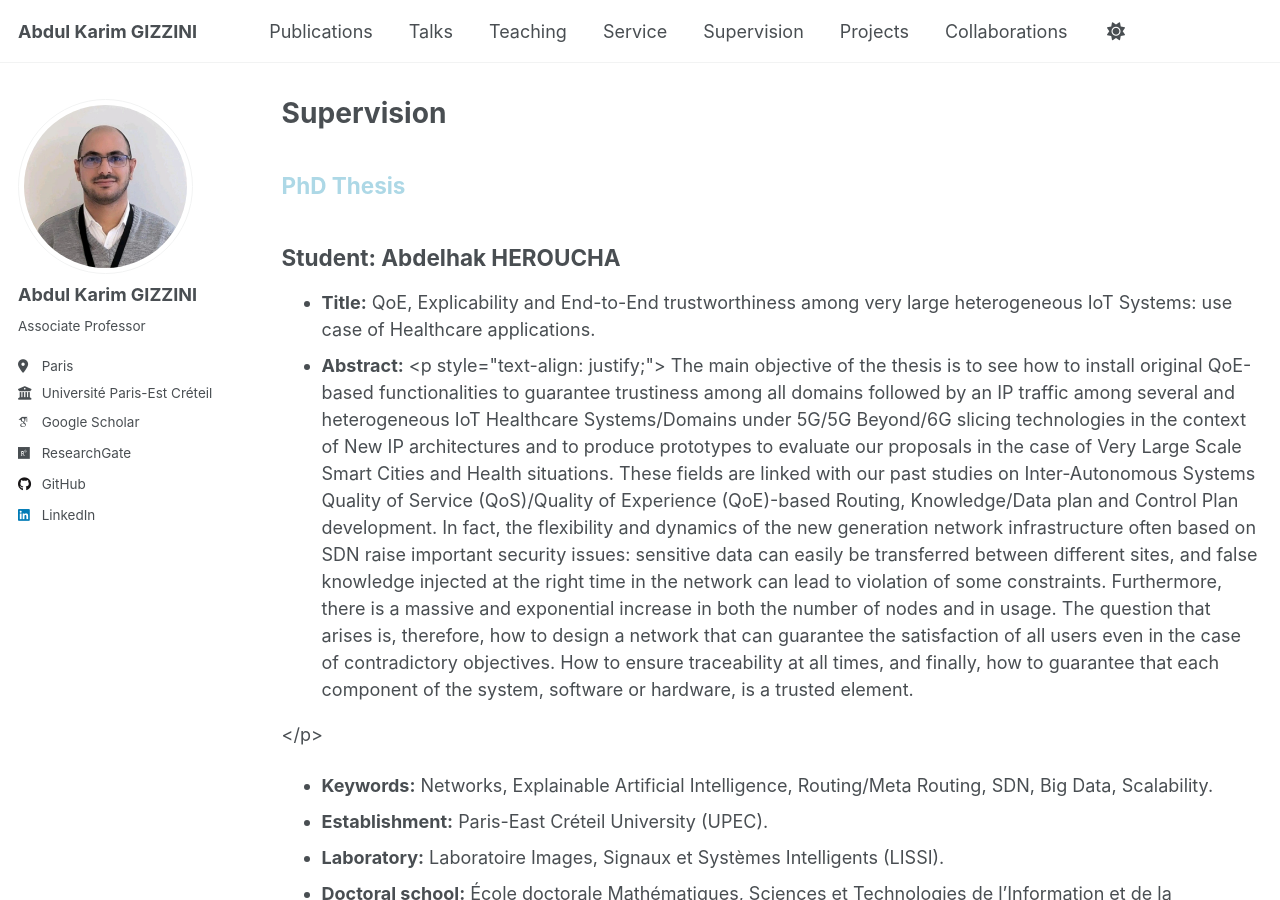
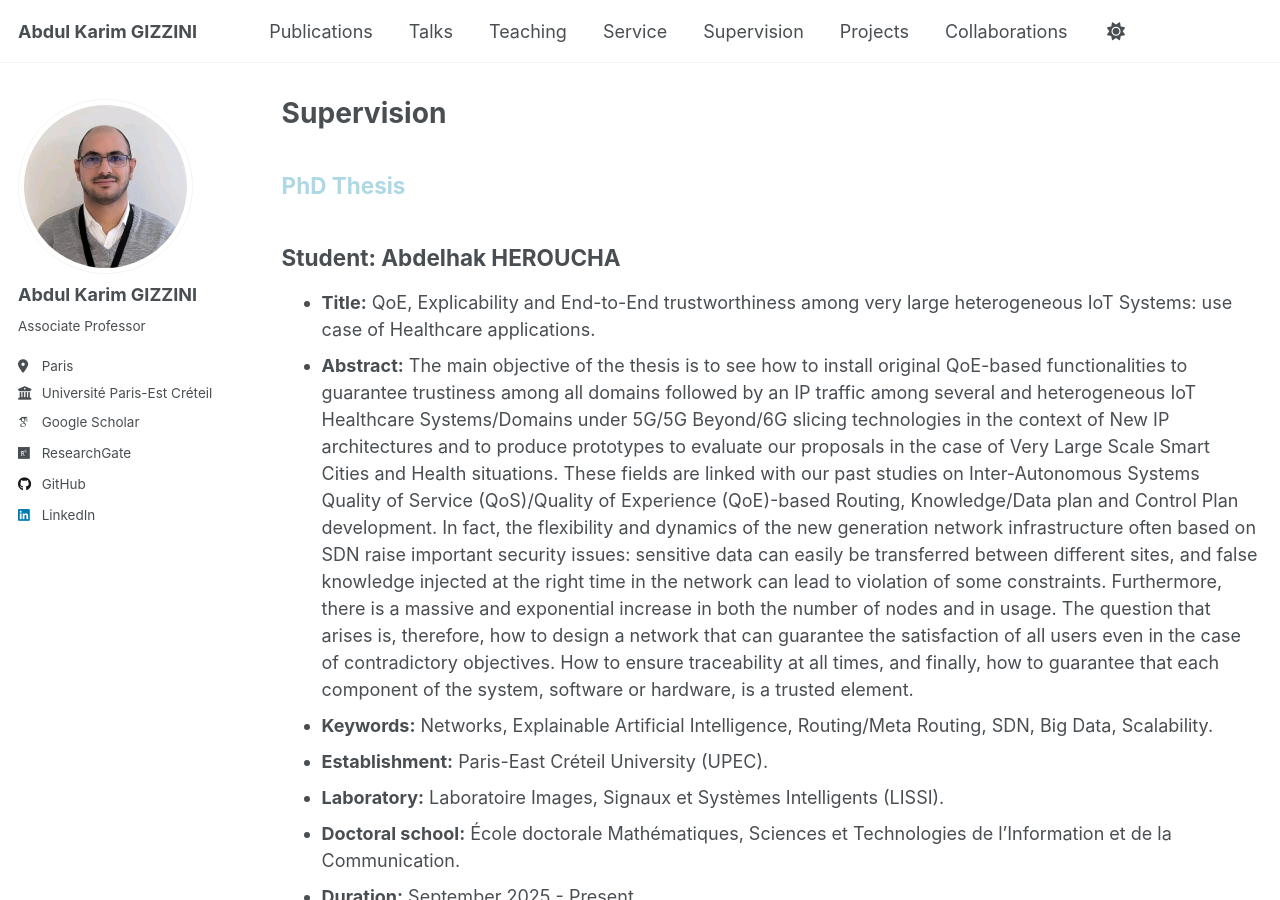
Before and after one commit to abdulkarimgizzini/abdulkarimgizzini-website, a Jekyll site: the page built from _pages/supervision.md, in a window 1280 px wide and 900 px high. Built offline with Jekyll 4.4.1, drawn with Linux system fonts in a browser that asks for light colours; some web fonts are replaced; a script that is not in the unit is left out.

Commit message:
Update supervision.md

```diff
--- a/_pages/supervision.md
+++ b/_pages/supervision.md
@@ -12,8 +12,7 @@
 ## Student: Abdelhak HEROUCHA
 
 * **Title:** QoE, Explicability and End-to-End trustworthiness among very large heterogeneous IoT Systems: use case of Healthcare applications.
-* **Abstract:** <p style="text-align: justify;"> The main objective of the thesis is to see how to install original QoE-based functionalities to guarantee trustiness among all domains followed by an IP traffic among several and heterogeneous IoT Healthcare Systems/Domains under 5G/5G Beyond/6G slicing technologies in the context of New IP architectures and to produce prototypes to evaluate our proposals in the case of Very Large Scale Smart Cities and Health situations. These fields are linked with our past studies on Inter-Autonomous Systems Quality of Service (QoS)/Quality of Experience (QoE)-based Routing, Knowledge/Data plan and Control Plan development. In fact, the flexibility and dynamics of the new generation network infrastructure often based on SDN raise important security issues: sensitive data can easily be transferred between different sites, and false knowledge injected at the right time in the network can lead to violation of some constraints. Furthermore, there is a massive and exponential increase in both the number of nodes and in usage. The question that arises is, therefore, how to design a network that can guarantee the satisfaction of all users even in the case of contradictory objectives. How to ensure traceability at all times, and finally, how to guarantee that each component of the system, software or hardware, is a trusted element.
-</p>
+* **Abstract:** The main objective of the thesis is to see how to install original QoE-based functionalities to guarantee trustiness among all domains followed by an IP traffic among several and heterogeneous IoT Healthcare Systems/Domains under 5G/5G Beyond/6G slicing technologies in the context of New IP architectures and to produce prototypes to evaluate our proposals in the case of Very Large Scale Smart Cities and Health situations. These fields are linked with our past studies on Inter-Autonomous Systems Quality of Service (QoS)/Quality of Experience (QoE)-based Routing, Knowledge/Data plan and Control Plan development. In fact, the flexibility and dynamics of the new generation network infrastructure often based on SDN raise important security issues: sensitive data can easily be transferred between different sites, and false knowledge injected at the right time in the network can lead to violation of some constraints. Furthermore, there is a massive and exponential increase in both the number of nodes and in usage. The question that arises is, therefore, how to design a network that can guarantee the satisfaction of all users even in the case of contradictory objectives. How to ensure traceability at all times, and finally, how to guarantee that each component of the system, software or hardware, is a trusted element.
 * **Keywords:** Networks, Explainable Artificial Intelligence, Routing/Meta Routing, SDN, Big Data, Scalability.
 * **Establishment:** Paris-East Créteil University (UPEC).
 * **Laboratory:**  Laboratoire Images, Signaux et Systèmes Intelligents (LISSI).
```
